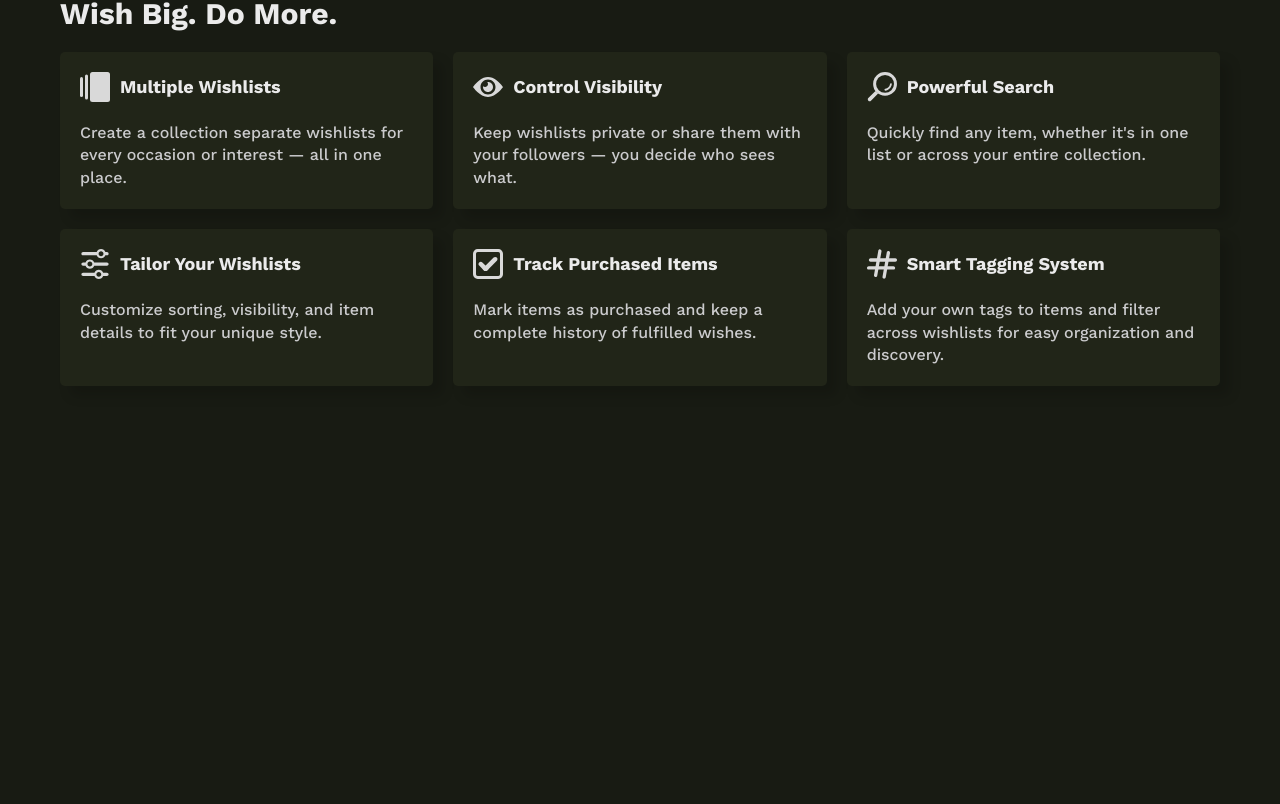
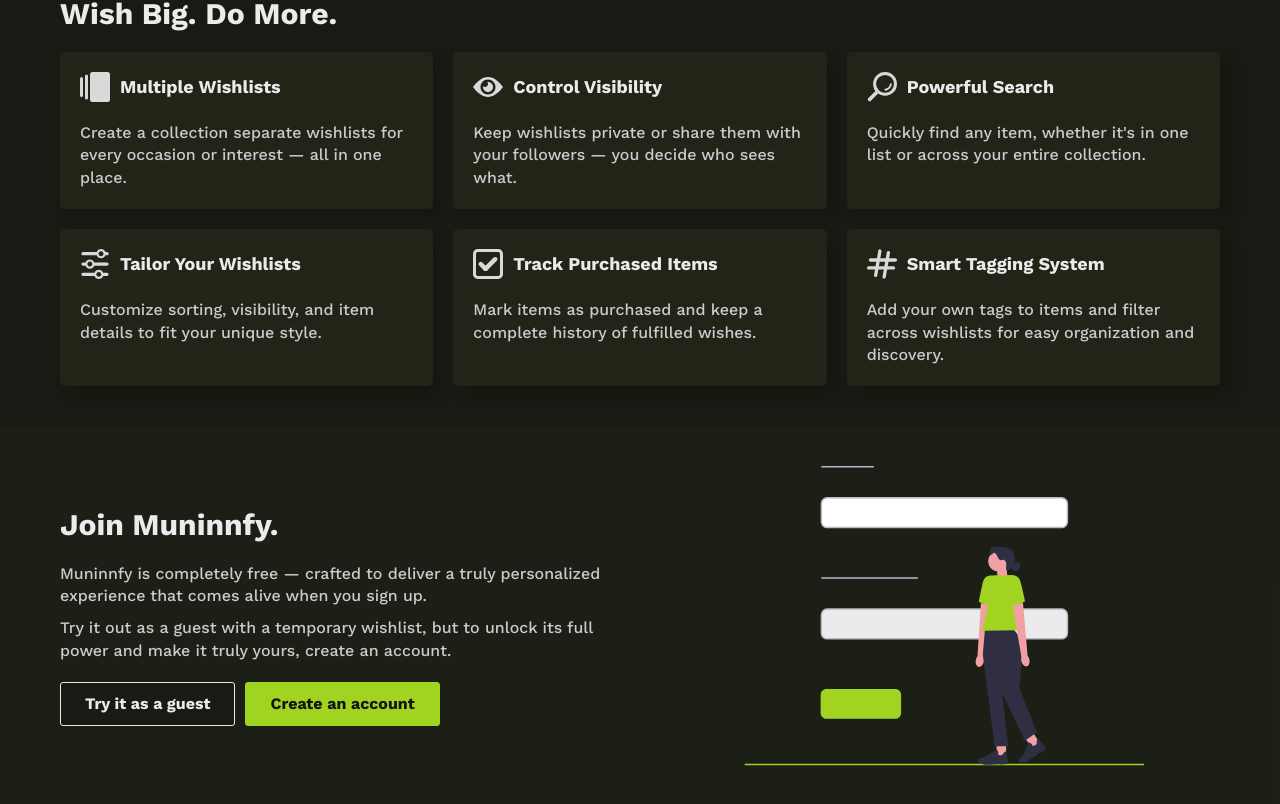
Before and after one commit to coolAppl3/muninnfy, a React (Vite) app in the folder client/: page / in a window 1280 px wide. Shown: the part 684-1488 px from the top of the page. Before the commit the page ends 1110 px from the top, so only its background shows below. Built offline with nearby package versions, Linux system fonts and the light colour scheme.

Commit message:
feat: add JoinMuninnfy component for Home page

```diff
--- a/client/src/pages/Home/Home.tsx
+++ b/client/src/pages/Home/Home.tsx
@@ -3,6 +3,7 @@
 import { Head } from '../../components/Head/Head';
 import Hero from './Hero';
 import Features from './Features';
+import JoinMuninnfy from './JoinMuninnfy';
 
 export default function Home(): JSX.Element {
   return (
@@ -10,6 +11,7 @@
       <Head title='Home - Muninnfy' />
       <Hero />
       <Features />
+      <JoinMuninnfy />
     </>
   );
 }
--- /dev/null
+++ b/client/src/pages/Home/JoinMuninnfy.tsx
@@ -0,0 +1,44 @@
+import { JSX } from 'react';
+import Container from '../../components/Container/Container';
+import Button from '../../components/Button/Button';
+import SignUp_Illustration from '../../assets/svg/SignUp_Illustration.svg?react';
+import { NavigateFunction, useNavigate } from 'react-router-dom';
+
+export default function JoinMuninnfy(): JSX.Element {
+  const navigate: NavigateFunction = useNavigate();
+
+  return (
+    <section className='join-muninnfy py-4 bg-secondary/50'>
+      <Container>
+        <div className='join-muninnfy-container md:flex md:justify-between md:items-center md:gap-2'>
+          <div className='content md:!max-w-1/2'>
+            <h2 className='text-title text-4xl font-bold mb-2'>Join Muninnfy.</h2>
+            <p className='text-description font-medium mb-1'>
+              Muninnfy is completely free — crafted to deliver a truly personalized experience that comes alive when you sign up.
+            </p>
+            <p className='text-description font-medium mb-2'>
+              Try it out as a guest with a temporary wishlist, but to unlock its full power and make it truly yours, create an account.
+            </p>
+
+            <div className='btn-container flex flex-col gap-1 sm:flex-row-reverse justify-end'>
+              <Button
+                className='bg-cta border-cta text-dark w-full sm:w-fit'
+                onClick={() => navigate('/sign-up')}
+              >
+                Create an account
+              </Button>
+              <Button
+                className='bg-primary border-title text-title w-full sm:w-fit'
+                onClick={() => navigate('/new-wishlist')}
+              >
+                Try it as a guest
+              </Button>
+            </div>
+          </div>
+
+          <SignUp_Illustration className='hidden md:block max-h-[30rem]' />
+        </div>
+      </Container>
+    </section>
+  );
+}
```
